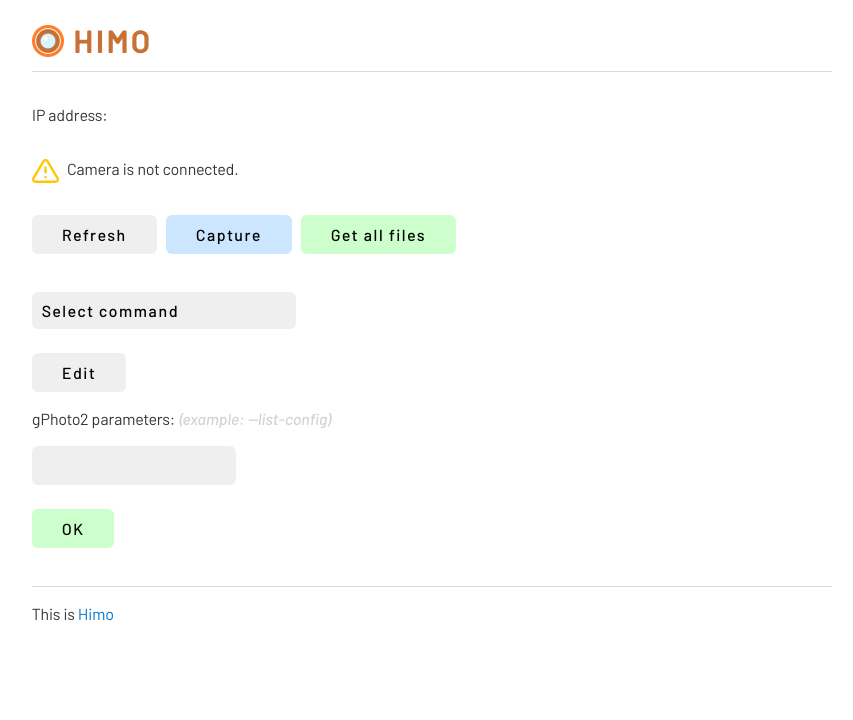
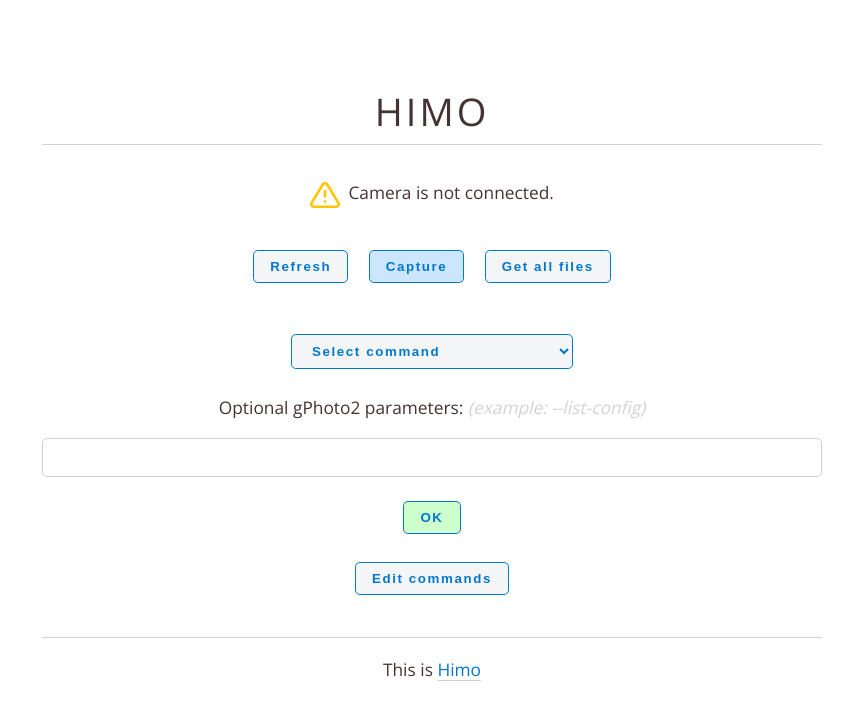
Before and after one commit to dmpop/himo, a PHP site: page / in a window 1280 px wide. Shown: the top 720 px of the page, without its empty margins (208-1061 px from the left). Run offline with PHP 8.4, Linux system fonts and the light colour scheme.

Commit message:
Switch to Classless CSS

```diff
--- /dev/null
+++ b/classless.css
@@ -0,0 +1,402 @@
+/* Classless.css v0.94 (Typical Full Version)
+
+Table of Contents:
+ 1. Custom Settings
+ 2. Base Tags
+ 3. Extra Tags
+ 4. Classes
+*/
+
+/* 1. Custom Settings
+–––––––––––––––––––––––––––––––––––––––––––– */
+
+/* Free, Beautiful Unicode Font */
+@import url('https://fonts.googleapis.com/css?family=Open+Sans:300,400');
+
+html[data-theme='light'],
+:root
+{
+	--width: 50rem;
+	--navpos: absolute;  /* fixed | absolute */
+	--clight: #f4f5f6;
+	--cdark: #888;
+	--cmed: #d1d1d1;
+	--clink: #07c;
+	--cemph: #088;
+	--cfg: #433;
+	--cbg: #fff;
+	--ornament: "‹‹‹ ›››";
+	--font-p: 13pt 'Open Sans', Arial, sans-serif;
+	--font-h: 13pt 'Open Sans', Arial, sans-serif;
+	--font-c: 12pt monospace;
+}
+
+html[data-theme='dark'] {
+	--clight: #333;
+	--cdark: #999;
+	--cmed: #566;
+	--clink: #1ad;
+	--cemph: #0b9;
+	--cbg: #252220;
+	--cfg: #cecbc4;
+}
+
+html[data-theme='sepia']
+{
+	--clight: #f3efea;
+	--cdark: #6c605c;
+	--cmed: #a8928e;
+	--clink: #bd0000;
+	--cemph: #a35403;
+	--cbg: #fefbf4;
+	--cfg: #433;
+	--ornament: "❦ ❦ ❦";
+	--font-p: 14pt Times, serif;
+	--font-h: 13pt Times, serif;
+	--font-c: 11pt monospace;
+}
+
+
+/* 2. Reset & Base Tags
+–––––––––––––––––––––––––––––––––––––––––––– */
+
+/* Tiny Reset for block elements  */
+* {box-sizing: border-box; border-spacing: 0;}
+header, footer, figure, table, video, details, blockquote,
+ul, ol, dl, fieldset, pre, pre > code, caption {
+	display: block;
+	margin: 0.5rem 0rem 1rem;
+	width: 100%;
+	overflow-x: auto;
+	overflow-y: hidden;
+	text-align: left;
+}
+html { background-color: var(--cbg); }
+body {
+	margin: auto;
+	max-width: var(--width);
+	padding: 2rem 0.6rem 0rem;
+	overflow-x: hidden;
+	font: var(--font-p);
+	color: var(--cfg);
+	line-height: 1.5em;
+}
+body > footer { margin: 10rem 0rem 0rem; }
+
+/* lists */
+ul, ol { padding-top: 0.5rem; }
+li, dd { margin-bottom: 0.5rem; }
+dt { font-weight: bold; }
+
+/* links */
+a, summary { color: var(--clink);
+	cursor: pointer;
+	text-decoration: underline solid var(--cmed);
+	text-underline-position: under;
+}
+a:hover, button:not([disabled]):hover, select:hover {
+	color: var(--cemph);
+	border-color: var(--cemph);
+}
+
+/* headings */
+h1, h2, h3, h4, h5 { margin: 1.5em 0 0em; font: var(--font-h); line-height: 1.2em; }
+h1+h2, h2+h3, h3+h4, h4+h5 { margin-top: .5em; padding-top: 0; }  /* non-clashing headings */
+h1 { font-size: 2.2em; font-weight: 300; }
+h2 { font-size: 2.0em; font-weight: 300; font-variant: small-caps; }
+h3 { font-size: 1.5em; font-weight: 400; }
+h4 { font-size: 1.1em; font-weight: 700; }
+h5 { font-size: 1.2em; font-weight: 400; color: var(--cdark); }
+h6 { font-size: 1.0em; font-weight: 700; font-style: italic; display: inline; }
+h6 + p { display: inline; }
+
+/* tables */
+td, th {
+  padding: 0.5rem 0.8rem;
+  text-align: right;
+  border-bottom: 0.1rem solid var(--cmed);
+  white-space: nowrap;
+  font-size: 95%;
+}
+thead th[colspan] { padding: .2rem 0.8rem; text-align: center; }
+thead tr:not(:only-child) td { padding: .2rem 0.8rem; }
+thead+tbody tr:first-child td { border-top: 1.5px solid var(--cdark) }
+td:first-child, th:first-child { text-align: left; }
+tr:hover{ background-color: var(--clight); }
+table img { display: block; }
+
+/* figures */
+figure > img { display: inline-block; width: auto; }
+figure > img:only-of-type, figure > svg:only-of-type { max-width: 100%; display: block; margin: 0 auto 0.4em; }
+figcaption, caption { font: var(--font-h); color: var(--cdark); width: 100%; }
+figure > *:not(:last-child) { margin-bottom: 0.4rem; }
+
+/* code */
+pre > code {
+  margin: 0;
+  position: relative;
+  padding: 0.8em;
+  border-left: 0.3rem solid var(--cemph);
+}
+code, kbd, samp {
+	padding: 0.2rem;
+	font: var(--font-c);
+	background: var(--clight);
+	border-radius: 0.3em;
+}
+kbd { border: 0.1rem solid var(--cmed); }
+
+/* misc */
+blockquote{ border-left: 0.4rem solid var(--cmed); padding: 0 0 .5rem 1.5rem; font-style: italic;  }
+summary { color: var(--cfg); }
+time{ color: var(--cdark); }
+mark { background: rgba(255,245,90,1.0); }
+hr { border: 0; border-top: 0.1rem solid var(--cmed); }
+nav { width: 100%; min-height: 2.8em; background-color: var(--clight); }
+video:focus, summary:focus { outline:none; }
+
+
+/* 3. Extra Tags
+–––––––––––––––––––––––––––––––––––––––––––––––––––––– */
+
+/* Auto Numbering: figure/tables/headings/cite */
+article { counter-reset: h2 0 h3 0 tab 0 fig 0 lst 0 ref 0 eq 0; }
+article figure figcaption:before {
+	color: var(--cemph);
+	counter-increment: fig;
+	content: "Figure " counter(fig) ": ";
+}
+article figure figure { counter-reset: none !important; }
+
+/* subfigures */
+figure { counter-reset: subfig 0 }
+article figure > figure { display: inline-grid; width: auto; }
+figure > figure:not(:last-of-type) { padding-right: 1rem; }
+article figure figure figcaption:before {
+	counter-increment: subfig 1 !important;
+	content: counter(subfig, lower-alpha) ": " !important;
+}
+
+/* listings */
+article figure pre + figcaption:before {
+	counter-increment: lst 1 !important;
+	content: "Listing " counter(lst) ": " !important;
+}
+
+/* tables */
+figure > table:only-of-type { display: table; margin: 0.5em auto !important; width: fit-content; }
+article figure > table caption { display: table-caption; caption-side: bottom; }
+article figure > table + figcaption:before,
+article table caption:before {
+	color: var(--cemph);
+	counter-increment: tab 1 !important;
+	content: "Table " counter(tab) ": " !important;
+}
+
+/* headings */
+article h2, h3 { position: relative; }
+article h2:before,
+article h3:before {
+	display: inline-block;
+	position: relative;
+	font-size: 0.6em;
+	text-align: right;
+	vertical-align: baseline;
+	left: -1rem;
+	width: 2.5em;
+	margin-left: -2.5em;
+}
+article h1 { counter-set: h2; }
+article h2:before { counter-increment: h2; content: counter(h2) ". "; counter-set: h3; }
+article h3:before { counter-increment: h3; content: counter(h2) "." counter(h3) ". ";}
+
+
+/* citations */
+article p>cite:before {
+	padding: 0 0.2em;
+	color: var(--clink); visibility: visible;
+	counter-increment: ref; content: " [" counter(ref) "] ";
+	font-size: .6em;
+	position: relative;
+	top: -.8em;
+}
+article p>cite {
+	width: 1.2em; height: 1.2em;
+	visibility: hidden;
+	display: inline-block;
+	overflow: hidden;
+	vertical-align: text-top;
+}
+article p>cite:hover {
+	position: relative; top: -1em;
+	width: 100%; height: inherit;
+	visibility: visible;
+	border-bottom: 3px solid var(--clink);
+	margin: -1em 0; padding: 2.5em 1em .5em 1em;
+}
+
+/* navbar */
+nav+main, nav+header { margin-top: 3rem; }
+nav:first-of-type {
+	position: var(--navpos);
+	top: 0; left: 0; z-index: 41;
+	border-bottom: solid 0.1rem var(--cmed);
+}
+nav:first-of-type ul:first-child {
+	list-style-type: none;
+	margin: auto;
+	max-width: var(--width);
+	padding: 0 0.5rem;
+	overflow: visible;
+}
+nav:first-of-type ul:first-child > li {
+	display: inline-block;
+	margin: 0;
+	padding: 0.8rem 1.0rem;
+	position: relative;
+	float: left;
+}
+nav:first-of-type ul:first-child > li:first-child { padding-left: 0; }
+nav:first-of-type ul > li > ul {
+	display: none;
+	width: auto;
+	position: absolute;
+	padding: 1.0rem 2.5rem 0rem;
+	background-color: var(--clight);
+	border: solid 0.1rem var(--cmed);
+	border-top: 0;
+	z-index: 42;
+}
+nav:first-of-type ul > li > ul > li { white-space: nowrap; }
+nav:first-of-type ul > li:hover > ul { display: block; }
+@media (max-width: 40em) {
+	nav:first-of-type ul:first-child > li:first-child:after { content: "\25BE"; padding-left: .5rem; }
+	nav:first-of-type ul:first-child > li:not(:first-child) { display: none; }
+	nav:first-of-type ul:first-child:hover > li { display: block; float: none !important;}
+}
+
+/* big first letter */
+article > section:first-of-type > h2:first-of-type + p:first-letter,
+article > h2:first-of-type + p:first-letter {
+	float: left;
+	font-size: 3.5em;
+	line-height: 0.6em;  /*ignored in FF*/
+	padding: 0.1em 0.1em 0 0;
+	color: var(--cemph);
+}
+
+/* ornaments */
+section:after {
+	display: block;
+	margin: 1em 0;
+	color: var(--cmed);
+	text-align: center;
+	font-size: 1.5em;
+	content: var(--ornament);
+}
+
+/* side menu (aside is not intended for use in a pagraph!) */
+main aside {
+	position: absolute;
+	margin-left: 50.5rem;
+	max-width: 10rem;
+	font-size: 0.8em;
+	line-height: 1.2em;
+}
+@media (max-width: 70.5rem) { main aside { display: none; } }
+
+/* forms and inputs  */
+textarea, input, button, select {
+	border-radius: .3rem;
+	border: .1rem solid var(--cmed);
+	padding: 0.5rem;
+	outline: none;
+}
+fieldset select, input:not([type='checkbox']):not([type='radio']) {
+	display: block;
+	width: 100%;
+	font-size: 100%;
+	margin-bottom: 1rem;
+}
+button, select {
+	padding: 0.5rem 1rem;
+	cursor: pointer;
+	font-weight: bold;
+	letter-spacing: 0.1rem;
+	color: var(--clink);
+	background-color: var(--clight);
+	margin: .5rem;
+	border: .1rem solid var(--clink);
+}
+fieldset { border-radius: 0rem; border: .1rem solid var(--cmed); }
+textarea:focus, input:not([type=checkbox]):not([type=radio]):hover, select:hover{
+  border:.1rem solid var(--cemph);
+}
+textarea:focus, input:not([type=checkbox]):not([type=radio]):focus{
+	border:.1rem solid var(--clink);
+	box-shadow: 0 0 5px var(--clink);
+}
+button[disabled]{ color: var(--cdark); border-color: var(--cmed); }
+
+
+/* 4. Bootstrap Compatibile Classes
+–––––––––––––––––––––––––––––––––––––––––––––––––––––– */
+
+/* grid */
+.row { display: flex; margin:  0.5rem -0.6rem; align-items: stretch; }
+.row [class*="col"] { padding: 0  0.5rem; }
+.row .col   { flex: 1 1 100%; }
+.row .col-2 { flex: 0 0 16.666%; }
+.row .col-3 { flex: 0 0 25%; }
+.row .col-4 { flex: 0 0 33.333%; }
+.row .col-6 { flex: 0 0 50%; }
+@media (max-width: 40em) { .row { flex-direction: column !important; } }
+
+/* cards */
+.card {
+	display: block;
+	margin: .5rem 0;
+	padding: .5rem 1rem 0.5rem;
+	border-radius: .3rem;
+	box-shadow: .1rem .1rem .4rem 0 var(--cdark);
+}
+
+/* align */
+.text-left   { text-align: left; }
+.text-right  { text-align: right; }
+.text-center { text-align: center; }
+.float-left  { float: left !important; }
+.float-right { float: right !important; }
+.clearfix    { clear: both; }
+
+/* colors */
+.text-black    { color: #000; }
+.text-white    { color: #fff; }
+.text-primary  { color: var(--cprim); }
+.text-secondary{ color: var(--cdark); }
+.bg-white    { background-color: #fff; }
+.bg-light    { background-color: var(--clight); }
+.bg-primary  { background-color: var(--cprim); }
+.bg-secondary{ background-color: var(--cmed); }
+
+/* spacing */
+.w-25  { width: 25.00% !important; }
+.w-33  { width: 33.33% !important; }
+.w-50  { width: 50.00% !important; }
+.w-75  { width: 75.00% !important; }
+.w-100 { width: 100.0% !important; }
+
+/* margins */
+.mx-auto { margin-left: auto; margin-right: auto; }
+.m-0 { margin: 0 !important; }
+.m-1, .mx-1, .mr-1 { margin-right:  1.0rem !important; }
+.m-1, .mx-1, .ml-1 { margin-left:   1.0rem !important; }
+.m-1, .my-1, .mt-1 { margin-top:    1.0rem !important; }
+.m-1, .my-1, .mb-1 { margin-bottom: 1.0rem !important; }
+
+/* pading */
+.p-0 { padding: 0 !important; }
+.p-1, .px-1, .pr-1 { padding-right:  1.0rem !important; }
+.p-1, .px-1, .pl-1 { padding-left:   1.0rem !important; }
+.p-1, .py-1, .pt-1 { padding-top:    1.0rem !important; }
+.p-1, .py-1, .pb-1 { padding-bottom: 1.0rem !important; }
--- a/index.php
+++ b/index.php
@@ -7,7 +7,7 @@
 	<meta charset="utf-8">
 	<title>ひも</title>
 	<link rel="shortcut icon" href="img/favicon.png" />
-	<link rel="stylesheet" href="water.css">
+	<link rel="stylesheet" href="classless.css">
 	<meta name="viewport" content="width=device-width, initial-scale=1">
 </head>
 
@@ -18,19 +18,11 @@
 			window.history.replaceState(null, null, window.location.href);
 		}
 	</script>
-
-	<img style="display: inline; height: 2em; vertical-align: middle;" src="img/favicon.png" alt="logo" />
-	<h1 style="display: inline; margin-left: 0.19em; letter-spacing: 3px; color: rgb(200, 113, 55); vertical-align: middle;">HIMO</h1>
+	<div class="text-center">
+		<h1 class="text-center" style="letter-spacing: 3px;">HIMO</h1>
 		<hr style="margin-bottom: 2em;">
 
 		<?php
-	// Display the IP address of the machine running Himo
-	echo '<p>';
-	echo "IP address: <strong>";
-	passthru('hostname -I');
-	echo '</strong></p>';
-	echo "<p style='margin-top: 2em;'>";
-
 		// Check is the camera is connected
 		$CAMERA = shell_exec("gphoto2 --auto-detect | grep usb | cut -b 36-42 | sed 's/,/\//'");
 		// If the camera is not detected, show a warning message
@@ -59,10 +51,10 @@
 		?>
 
 		<form style="margin-top: 2em;" action=' ' method='POST'>
-		<input style="display: inline;" type='submit' name='refresh' value='Refresh' />
-		<input style="background-color: #cce6ff;  display: inline;" type='submit' name='capture' value='Capture' />
+			<button type="submit" style="display: inline;" name="refresh">Refresh</button>
+			<button type="submit" style="background-color: #cce6ff;  display: inline;" name="capture">Capture</button>
 			<!-- Custom button that uses the first value of the $custom array as the button label -->
-		<input style="background-color: #ccffcc; display: inline;" type='submit' name='custom' value='<?php echo $custom[0] ?>' />
+			<button type="submit" style="display: inline;" name="custom"><?php echo $custom[0] ?></button>
 		</form>
 
 		<?php
@@ -97,11 +89,11 @@
 				}
 				?>
 			</select>
-		<input style="margin-top: 1.5em;" type="button" onclick="location.href='edit.php';" value="Edit" />
-		<p>gPhoto2 parameters: <em style="color:lightgray">(example: --list-config)</em></p>
-		<input style="margin-bottom: 1.5em;" type="text" name="cmd">
-		<input style="background-color: #ccffcc; display: inline;" type='submit' value='OK' />
+			<p>Optional gPhoto2 parameters: <em style="color:lightgray">(example: --list-config)</em></p>
+			<input type="text" name="cmd">
+			<button style="background-color: #ccffcc;" type='submit'>OK</button>
 		</form>
+		<button type='submit' style="margin-top: 1.5em; display: inline;" type="button" onclick="location.href='edit.php';">Edit commands</button>
 
 		<?php
 
@@ -124,6 +116,7 @@
 		?>
 		<hr style="margin-top: 2em;">
 		<p>This is <a href="https://github.com/dmpop/himo">Himo</a></p>
+	</div>
 </body>
 
 </html>
--- a/water.css
+++ /dev/null
@@ -1,214 +0,0 @@
-@charset "UTF-8";
-body {
-  font-family: Barlow-Regular, -apple-system, BlinkMacSystemFont, 'Segoe UI', 'Roboto', 'Oxygen', 'Ubuntu', 'Cantarell', 'Fira Sans', 'Droid Sans', 'Helvetica Neue', sans-serif;
-  line-height: 1.4;
-  max-width: 800px;
-  margin: 20px auto;
-  padding: 0 10px;
-  color: #363636;
-  background: #ffffff;
-  text-rendering: optimizeLegibility;
-}
-
-h1 {
-  font-family: "Barlow-Medium", sans-serif;
-  font-size: 1.9em;
-  margin-top: 0;
-}
-
-h1, h2, h3, h4, h5, h6 {
-  margin-bottom: 12px;
-}
-
-h1, h2, h3, h4, h5, h6, strong {
-  color: #000000;
-}
-
-blockquote {
-  border-left: 4px solid #0096bfab;
-  margin: 1.5em 0em;
-  padding: 0.5em 1em;
-  font-style: italic;
-}
-
-blockquote>footer {
-  margin-top: 10px;
-  font-style: normal;
-}
-
-blockquote cite {
-  font-style: normal;
-}
-
-address {
-  font-style: normal;
-}
-
-button, input[type='submit'], input[type='button'], input[type='checkbox'] {
-  cursor: pointer;
-}
-
-input:not([type='checkbox']):not([type='radio']), select {
-  display: block;
-}
-
-input, select, button, textarea {
-  color: #000000;
-  background-color: #efefef;
-  font-family: Barlow-Medium;
-  font-size: inherit;
-  letter-spacing: 0.1em;
-  margin-right: 6px;
-  margin-bottom: 6px;
-  padding: 10px;
-  border: none;
-  border-radius: 6px;
-  outline: none;
-}
-
-input:not([type='checkbox']):not([type='radio']), select, button, textarea {
-  -webkit-appearance: none;
-}
-
-textarea {
-  margin-right: 0;
-  width: 100%;
-  box-sizing: border-box;
-  resize: vertical;
-}
-
-button, input[type='submit'], input[type='button'] {
-  padding-right: 30px;
-  padding-left: 30px;
-}
-
-button:hover, input[type='submit']:hover, input[type='button']:hover {
-  /* background: #dddddd; */
-  box-shadow: 0 0 0 2px #0096bfab;
-}
-
-input:focus, select:focus, button:focus, textarea:focus {
-  box-shadow: 0 0 0 2px #0096bfab;
-}
-
-input[type='checkbox']:active, input[type='radio']:active, input[type='submit']:active, input[type='button']:active, button:active {
-  transform: translateY(2px);
-}
-
-input:disabled, select:disabled, button:disabled, textarea:disabled {
-  cursor: not-allowed;
-  opacity: .5;
-}
-
-::-webkit-input-placeholder {
-  color: #949494;
-}
-
-:-ms-input-placeholder {
-  color: #949494;
-}
-
-::-ms-input-placeholder {
-  color: #949494;
-}
-
-::placeholder {
-  color: #949494;
-}
-
-a {
-  text-decoration: none;
-  color: #0076d1;
-}
-
-a:hover {
-  text-decoration: underline;
-}
-
-code, kbd {
-  background: #efefef;
-  color: #000000;
-  padding: 5px;
-  border-radius: 6px;
-}
-
-pre>code {
-  padding: 10px;
-  display: block;
-  overflow-x: auto;
-}
-
-img {
-  max-width: 100%;
-}
-
-hr {
-  border: none;
-  border-top: 1px solid #dbdbdb;
-}
-
-table {
-  border-collapse: collapse;
-  margin-bottom: 10px;
-  width: 100%;
-}
-
-td, th {
-  padding: 6px;
-  text-align: left;
-}
-
-th {
-  border-bottom: 1px solid #dbdbdb;
-}
-
-tbody tr:nth-child(even) {
-  background-color: #efefef;
-}
-
-::-webkit-scrollbar {
-  height: 10px;
-  width: 10px;
-}
-
-::-webkit-scrollbar-track {
-  background: #efefef;
-  border-radius: 6px;
-}
-
-::-webkit-scrollbar-thumb {
-  background: #d5d5d5;
-  border-radius: 6px;
-}
-
-::-webkit-scrollbar-thumb:hover {
-  background: #c4c4c4;
-}
-
-/*# sourceMappingURL=light.css.map */
-
-em {
-  font-family: "Barlow-MediumItalic", sans-serif;
-  color: rgb(200, 113, 55);
-}
-
-@font-face {
-  font-family: 'Barlow-Regular';
-  font-weight: 400;
-  font-style: normal;
-  src: url('../woff/Barlow-Regular.woff2') format('woff');
-}
-
-@font-face {
-  font-family: 'Barlow-Medium';
-  font-weight: 500;
-  font-style: bold;
-  src: url('../woff/Barlow-Medium.woff2') format('woff');
-}
-
-@font-face {
-  font-family: 'Barlow-MediumItalic';
-  font-weight: 300;
-  font-style: italic;
-  src: url('../woff/Barlow-MediumItalic.woff2') format('woff');
-}
```
Also changed, not shown: edit.php (+12 -6 lines), woff/Barlow-Medium.woff2 (deleted), woff/Barlow-MediumItalic.woff2 (deleted), woff/Barlow-Regular.woff2 (deleted). Lines whose indentation alone changed are shown as unchanged.
